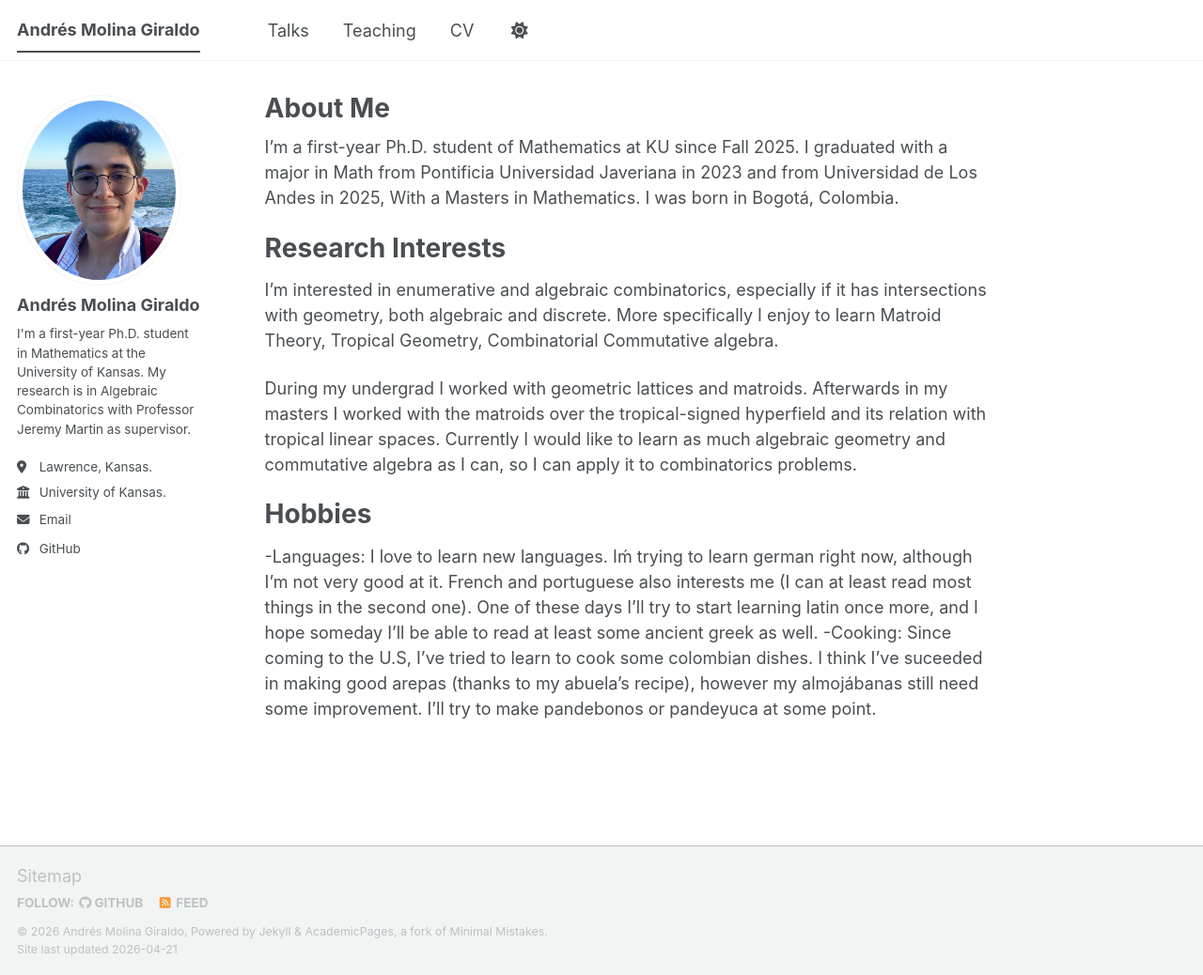
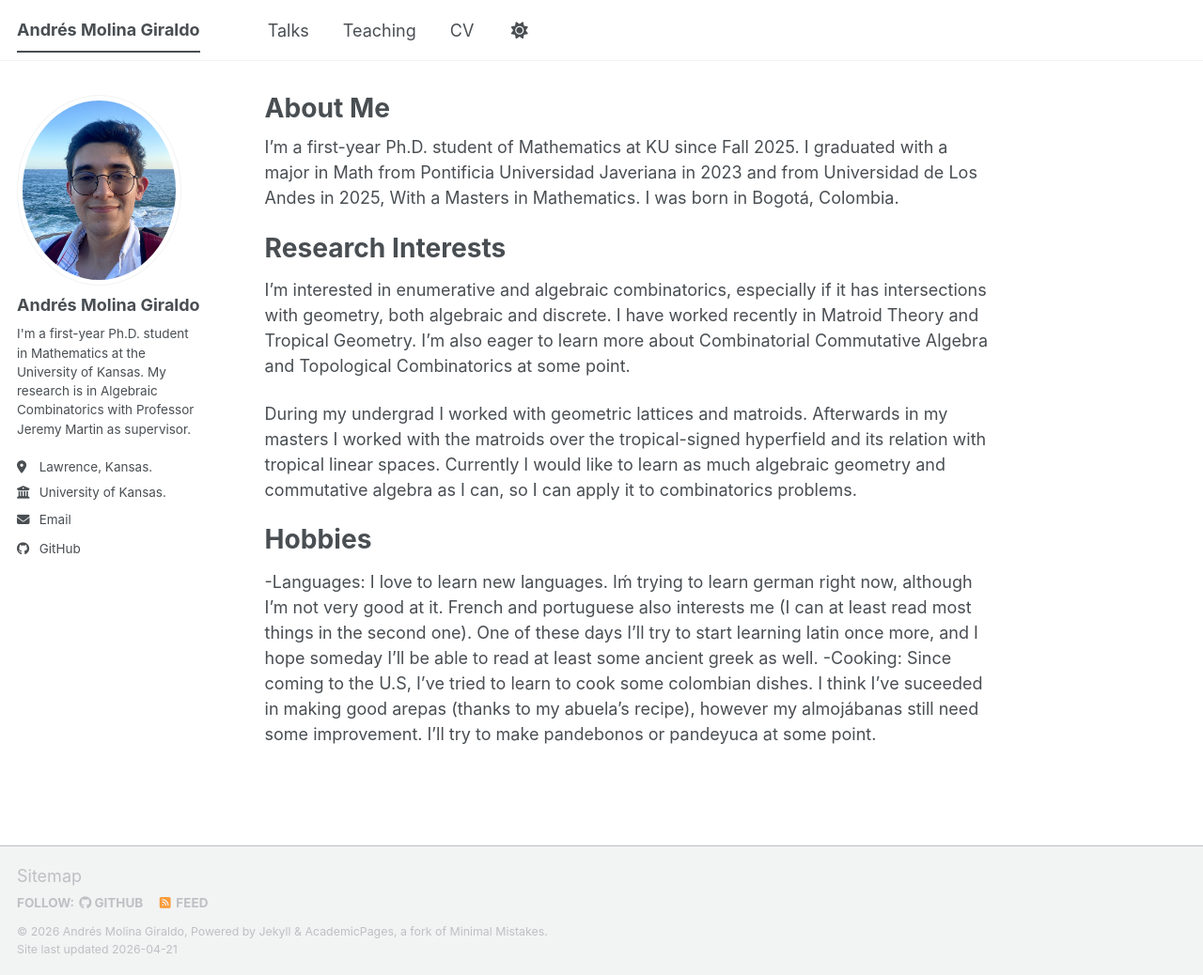
Before and after one commit to andmol20/andmol20.github.io, a Jekyll site: the page built from _pages/about.md, in a window 1280 px wide and 1038 px high. Shown: the whole window at 94% size. Built offline with Jekyll 4.4.1, drawn with Linux system fonts in a browser that asks for light colours; a script bundle is joined from its source files by our own code; library files that are not in the unit come from our copies.

Commit message:
Update about.md

```diff
--- a/_pages/about.md
+++ b/_pages/about.md
@@ -12,7 +12,7 @@ redirect_from:
 
 Research Interests
 ======
-I'm interested in enumerative and algebraic combinatorics, especially if it has intersections with geometry, both algebraic and discrete. More specifically I enjoy to learn Matroid Theory, Tropical Geometry, Combinatorial Commutative algebra.
+I'm interested in enumerative and algebraic combinatorics, especially if it has intersections with geometry, both algebraic and discrete. I have worked recently in Matroid Theory and Tropical Geometry. I'm also eager to learn more about Combinatorial Commutative Algebra and Topological Combinatorics at some point.
 
 During my undergrad I worked with geometric lattices and matroids. Afterwards in my masters I worked with the matroids over the tropical-signed hyperfield and its relation with tropical linear spaces. Currently I would like to learn as much algebraic geometry and commutative algebra as I can, so I can apply it to combinatorics problems.
 
```
